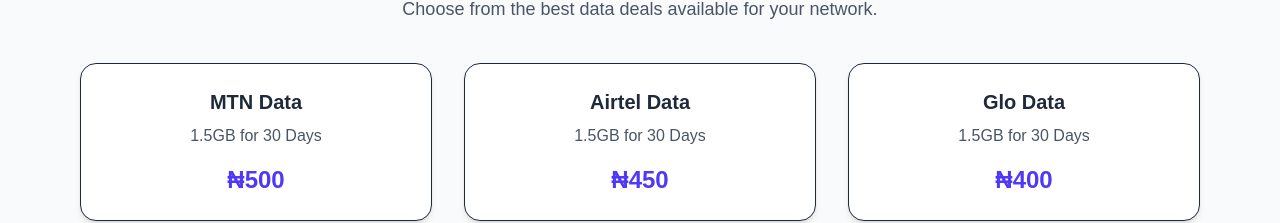
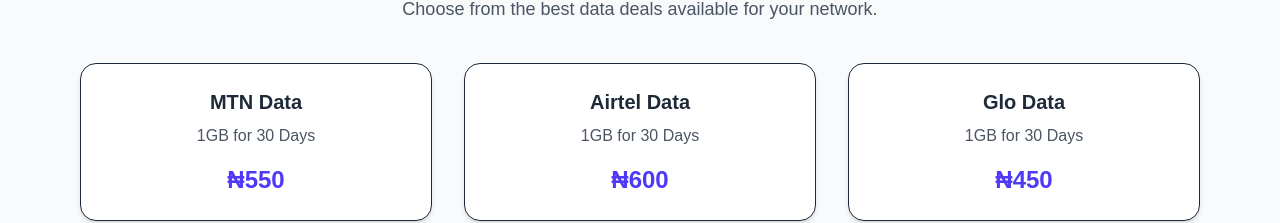
Before and after one commit to eduwatechnologies/Vtu_fe, a Next.js app: page / in a window 1280 px wide. Shown: the part 778-1001 px from the top of the page. Built offline with nearby package versions, Linux system fonts and the light colour scheme; no server answers.

Commit message:
new update

```diff
--- a/app/home/serviceSection.tsx
+++ b/app/home/serviceSection.tsx
@@ -15,13 +15,13 @@
 
           <div className="grid grid-cols-1 md:grid-cols-3 gap-8">
             {[
-              { title: "MTN Data", price: "₦500", desc: "1.5GB for 30 Days" },
+              { title: "MTN Data", price: "₦550", desc: "1GB for 30 Days" },
               {
                 title: "Airtel Data",
-                price: "₦450",
-                desc: "1.5GB for 30 Days",
+                price: "₦600",
+                desc: "1GB for 30 Days",
               },
-              { title: "Glo Data", price: "₦400", desc: "1.5GB for 30 Days" },
+              { title: "Glo Data", price: "₦450", desc: "1GB for 30 Days" },
             ].map((plan, idx) => (
               <div
                 key={idx}
```
